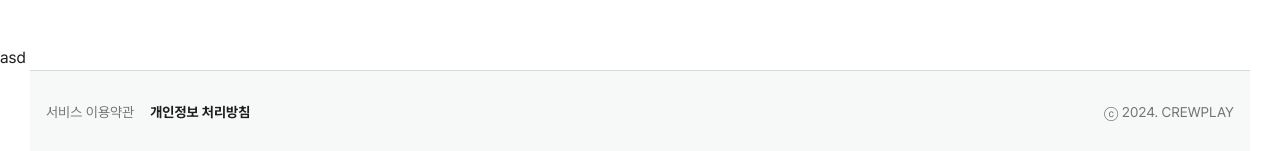
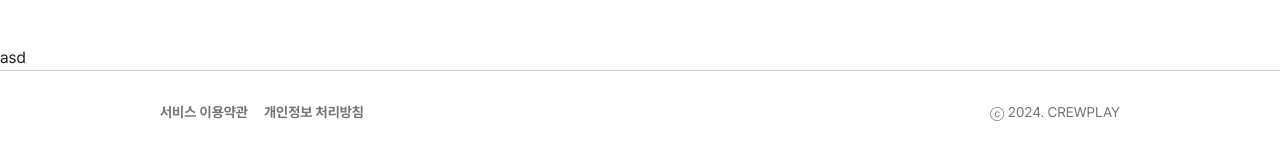
Before and after one commit to crew-play/crewplay-FE, a Next.js app: page / in a window 1280 px wide. Shown: the part 2627-2778 px from the top of the page. Built offline with nearby package versions, Linux system fonts and the light colour scheme; no server answers.

Commit message:
💄 Design: update footer component

```diff
--- a/components/footer.tsx
+++ b/components/footer.tsx
@@ -2,16 +2,14 @@ import Link from "next/link";
 
 export default function Footer() {
   return (
-    <footer className="mx-auto flex h-[5.25rem] items-center justify-between border-t border-white-005 bg-white-004 px-[16px] text-[10px] leading-[17.38px] md:w-[620px] md:text-sm md:leading-[20.27px] lg:w-[920px] xl:w-[1220px] 2xl:w-[1520px]">
-      <div className="flex">
-        <Link href="/" className="font-normal text-gray-002">
-          서비스 이용약관
-        </Link>
-        <Link href="/" className="ml-4 font-bold">
+    <footer className="flex w-screen flex-col justify-between border-t border-t-gray-009 bg-white-001 px-[24px] py-[32px] text-[14px] leading-[19.6px] text-gray-002 lg:flex-row lg:items-center lg:px-[160px]">
+      <div className="mb-[8px] flex grow font-bold lg:mb-0">
+        <Link href="/">서비스 이용약관</Link>
+        <Link href="/" className="ml-[8px] lg:ml-[16px]">
           개인정보 처리방침
         </Link>
       </div>
-      <p className="font-normal text-gray-002">ⓒ 2024. CREWPLAY</p>
+      <p className="w-auto">ⓒ 2024. CREWPLAY</p>
     </footer>
   );
 }
```
